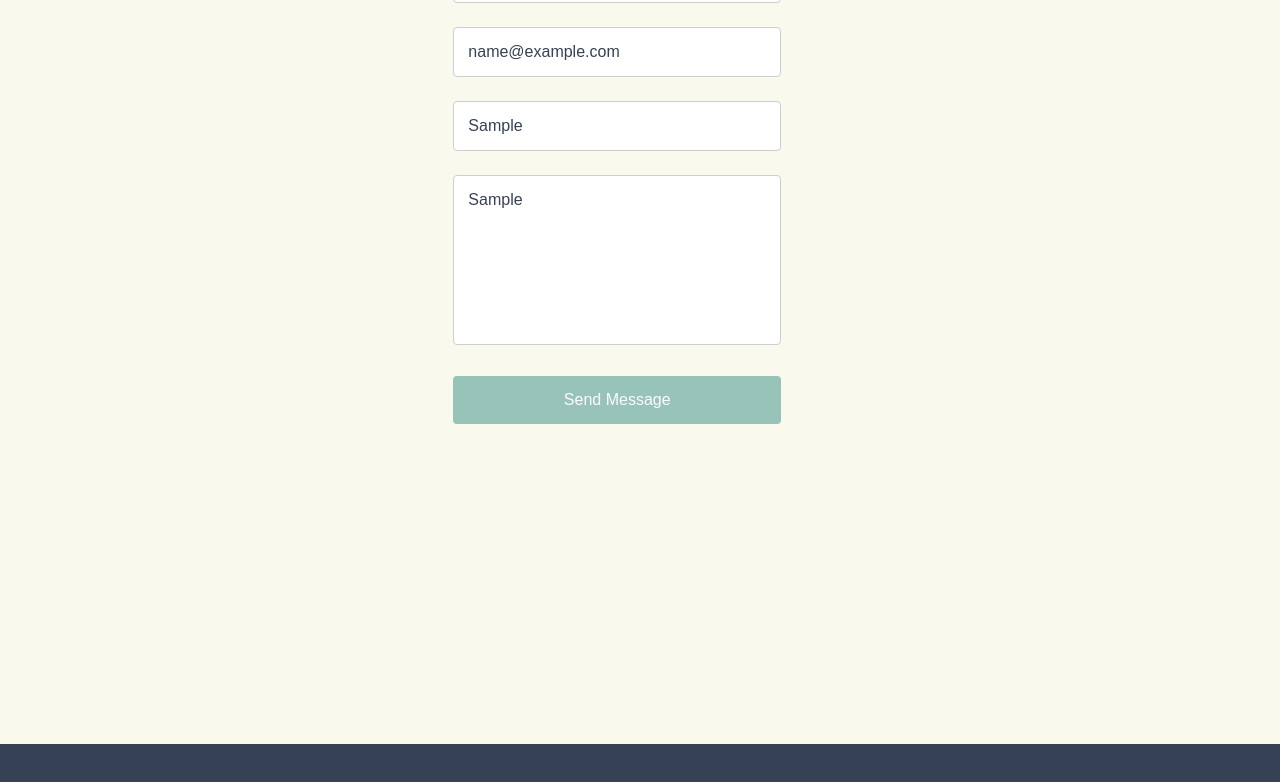
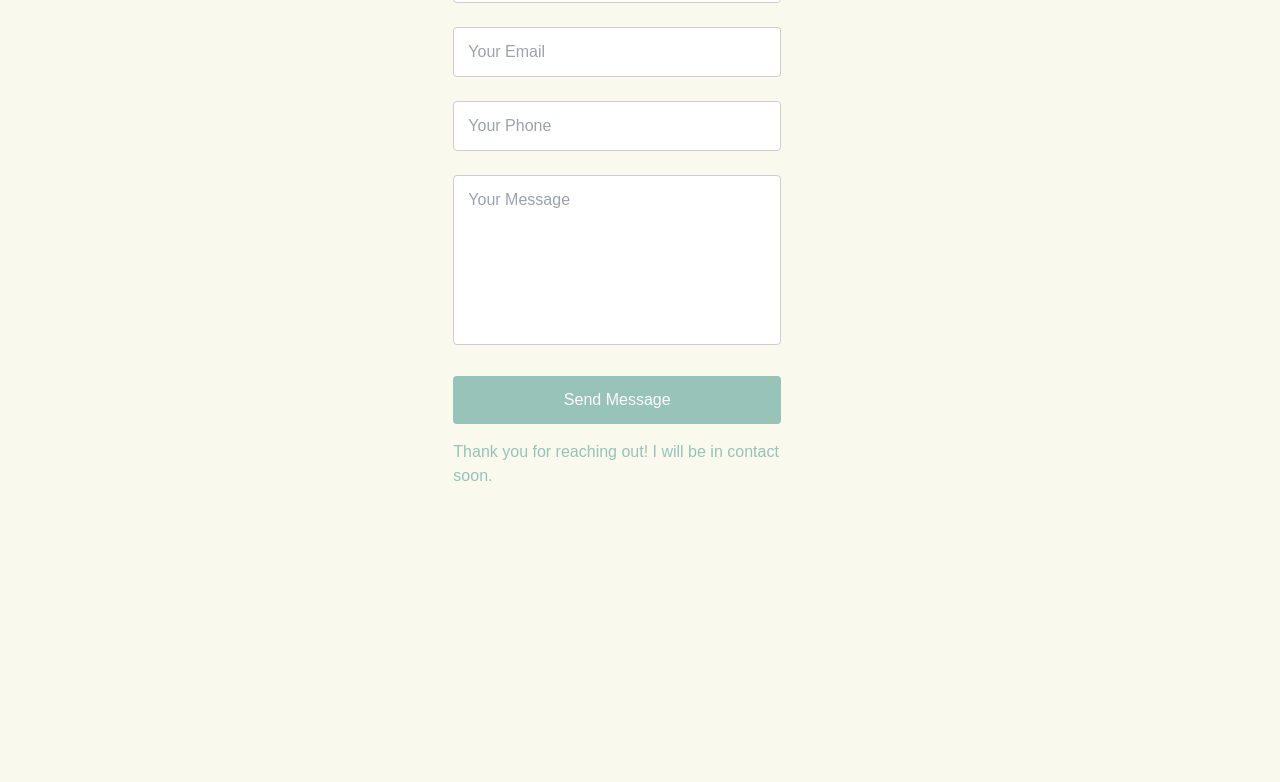
Before and after one commit to jonathantan1425/jonathantan1425-portfolio, a Next.js app: page / in a window 1280 px wide. Both pictures are taken after typing "Sample", "name@example.com", "Sample", "Sample" into the empty fields and a click on the button "Send Message". Shown: the part 4270-5052 px from the top of the page. Built offline with nearby package versions, Linux system fonts and the light colour scheme; no server answers; what tw-elements would draw is missing.

Commit message:
Add response message

```diff
--- a/components/Contact.js
+++ b/components/Contact.js
@@ -10,9 +10,9 @@ export default function Contact() {
   const [submitted, setSubmitted] = useState(false)
 
   const fields = [
-    {id: 'Your Name', type: 'text', func: setName},
-    {id: 'Your Email', type: 'email', func: setEmail},
-    {id: 'Your Phone', type: 'text', func: setPhone},
+    {id: 'Your Name', type: 'text', func: setName, value: name},
+    {id: 'Your Email', type: 'email', func: setEmail, value: email},
+    {id: 'Your Phone', type: 'text', func: setPhone, value: phone},
   ]
 
   const renderField = fields.map((field) => {
@@ -21,6 +21,7 @@ export default function Contact() {
         <input
           type={field.type}
           placeholder={field.id}
+          value={field.value}
           onChange={(e) => {field.func(e.target.value)}}
           className="
           w-full
@@ -40,15 +41,20 @@ export default function Contact() {
   })
 
   const handleSubmit = (e) => {
-    e.preventDefault()
-    console.log('Sending')
+    e.preventDefault();
+    console.log('Sending');
+    setSubmitted(true);
+    setName('')
+    setEmail('')
+    setPhone('')
+    setMessage('')
 
     let data = {
       name,
       email,
       phone,
       message
-    }
+    };
 
     fetch('/api/contact', {
       method: 'POST',
@@ -59,15 +65,17 @@ export default function Contact() {
       body: JSON.stringify(data)
     }).then((res) => {
       console.log('Response received')
-      if (res.status === 200) {
+      if (res.statusCode === 200) {
         console.log('Response succeeded!')
-        setSubmitted(true)
-        setName('')
-        setEmail('')
-        setPhone('')
-        setBody('')
       }
   })}
+
+  const renderSubmitted = () => {
+    return (
+      <p className="text-mint my-4">
+        Thank you for reaching out! I will be in contact soon.
+      </p>
+  )}
 
   return (
     <div className="w-full lg:w-1/2 xl:w-5/12">
@@ -77,6 +85,7 @@ export default function Contact() {
             <textarea
               rows="6"
               placeholder="Your Message"
+              value={message}
               onChange={(e) => {setMessage(e.target.value)}}
               className="
               w-full
@@ -97,7 +106,9 @@ export default function Contact() {
         <div>
             <button
               type="submit"
-              onClick={(e) => {handleSubmit(e)}}
+              onClick={(e) => {
+                handleSubmit(e);
+              }}
               className="
               w-full
               text-white
@@ -113,6 +124,7 @@ export default function Contact() {
             </button>
         </div>
       </form>
+      {submitted && renderSubmitted()}
     </div>
   )
 }
--- a/pages/api/contact.js
+++ b/pages/api/contact.js
@@ -1,3 +1,5 @@
+import { CatchingPokemonSharp } from '@mui/icons-material';
+
 require('dotenv').config();
 const PERSONAL_EMAIL = process.env.personal_email;
 const EMAIL = process.env.email;
@@ -19,6 +21,7 @@ export default function send(req, res) {
     onSuccess: (i) => {
       console.log(i);
       res.status = 200;
+      console.log(res)
       return res;}
   });
 };
```
